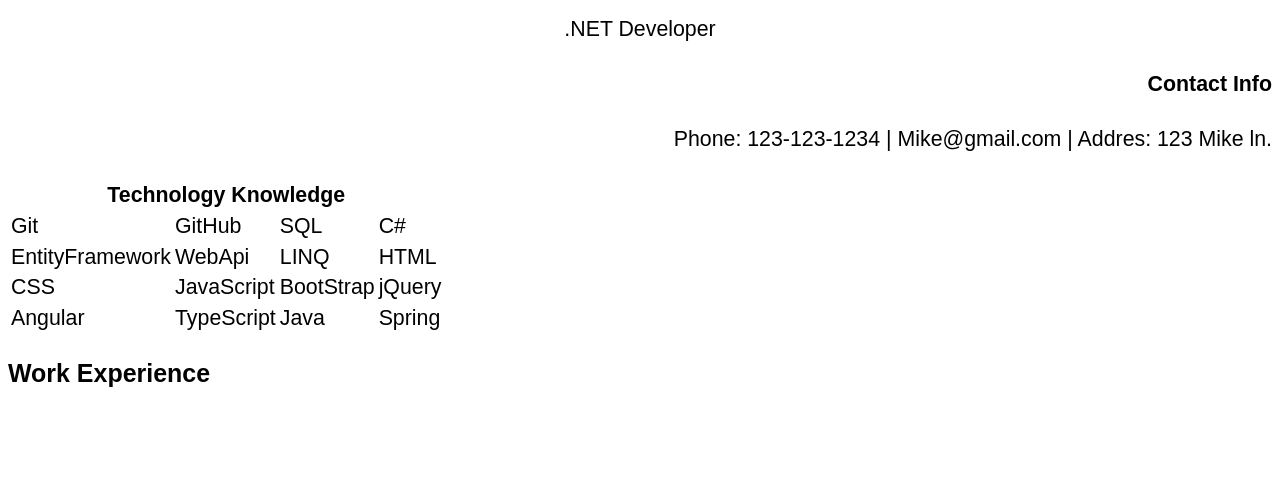
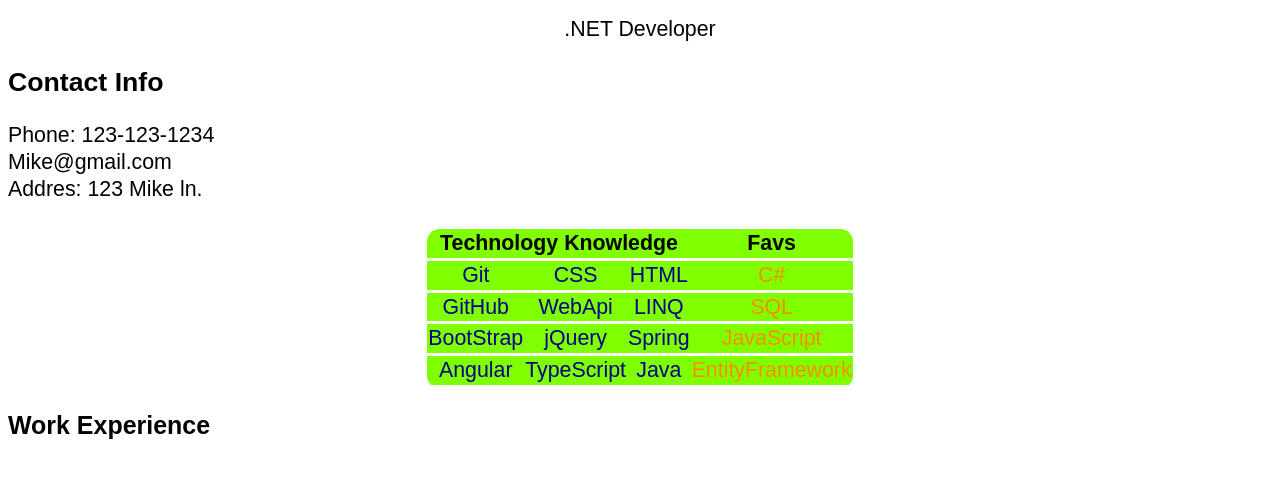
Before and after one commit to Syntactic-Labs/MaxHtmlTutorial, a plain HTML site: page html-tutorial/Resume.html in a window 1280 px wide. Shown: the part 68-546 px from the top of the page. Drawn offline with Linux system fonts and the light colour scheme.

```diff
--- a/html-tutorial/CSS/Resume.css
+++ b/html-tutorial/CSS/Resume.css
@@ -1,4 +1,22 @@
-h1 { text-align: center;}
+h1{ text-align: center;}
 body{
     font: normal normal normal 16pt/20pt Arial, Verdana, Georgia;
 }
+table { border-collapse: collapse; border-radius: 0.6em; overflow: hidden; margin: auto;}
+td, tr{
+    padding: 0.7;
+    background: chartreuse;
+    border-bottom: 3px solid white;
+    text-align: center;
+}
+td{
+    padding: 0 auto;
+}
+#p1{font-size: 1.25em; font-weight: bold;}
+
+.darkOrange {
+    color: darkorange;
+}
+.darkBlue {
+    color: darkblue;
+}
--- a/html-tutorial/Resume.html
+++ b/html-tutorial/Resume.html
@@ -11,42 +11,43 @@
     <h1>Michael Walker</h1>
 
     <span style="margin: auto; display: table;">.NET Developer</span>
-    <div align="right">
-        <h4>Contact Info</h4>
+    <div>
+        <p id=p1>Contact Info</p>
         <span>Phone: 123-123-1234</span>
-        <span> | </span>
+        <br>
         <span>Mike@gmail.com</span>
-        <span> | </span>
+        <br>
         <span>Addres: 123 Mike ln.</span>
     </div>
     <br>
     <div>
         <table>
             <tr>
-                <th colspan="4">Technology Knowledge</th>
+                <th colspan="3">Technology Knowledge</th>
+                <th>Favs</th>
             </tr>
             <tr>
-                <td>Git</td>
-                <td>GitHub</td>
-                <td>SQL</td>
-                <td>C#</td>
-            <tr>
-                <td>EntityFramework</td>
-                <td>WebApi</td>
-                <td>LINQ</td>
-                <td>HTML</td>
-            </tr>
-            <tr>
-                <td>CSS</td>
-                <td>JavaScript</td>
-                <td>BootStrap</td>
-                <td>jQuery</td>
-            </tr>
-            <tr>
-                <td>Angular</td>
-                <td>TypeScript</td>
-                <td>Java</td>
-                <td>Spring</td>
+                <td class="darkBlue">Git</td>
+                <td class="darkBlue">CSS</td>
+                <td class="darkBlue">HTML</td>
+                <td class="darkOrange">C#</td>
+                <tr>
+                    <td class="darkBlue">GitHub</td>
+                    <td class="darkBlue">WebApi</td>
+                    <td class="darkBlue">LINQ</td>
+                    <td class="darkOrange">SQL</td>
+                </tr>
+                <tr>
+                    <td class="darkBlue">BootStrap</td>
+                    <td class="darkBlue">jQuery</td>
+                    <td class="darkBlue">Spring</td>
+                    <td class="darkOrange">JavaScript</td>
+                </tr>
+                <tr>
+                    <td class="darkBlue">Angular</td>
+                    <td class="darkBlue">TypeScript</td>
+                    <td class="darkBlue">Java</td>
+                    <td class="darkOrange">EntityFramework</td>
             </tr>
         </table>
     </div>
```
Also changed, not shown: html-tutorial/bootstrap.html (added, +36 -0 lines), html-tutorial/sidebyside.html (added, +33 -0 lines).
